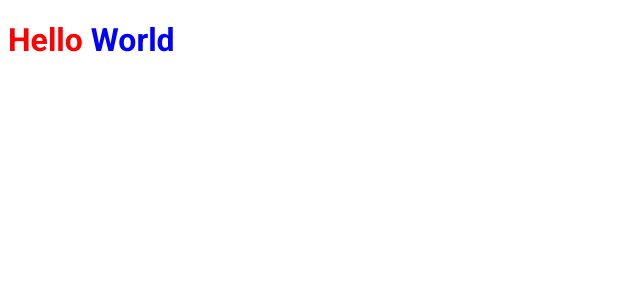
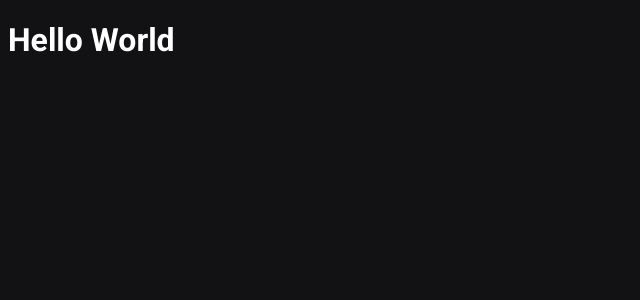
Before and after one commit to adelonmedeiros/ignite-ignews, a Next.js app: page / in a window 1280 px wide. Shown: the top 300 px of the page, without its empty margins (0-640 px from the left). Built offline with nearby package versions, Linux system fonts and the light colour scheme.

Commit message:
global styles complete

```diff
--- a/src/pages/_app.tsx
+++ b/src/pages/_app.tsx
@@ -1,4 +1,5 @@
 import {AppProps} from 'next/app';
+import '../styles/global.scss';
 
 function MyApp({ Component, pageProps }: AppProps) {
   return <Component {...pageProps} />
--- a/src/pages/index.tsx
+++ b/src/pages/index.tsx
@@ -1,6 +1,4 @@
 import Head from "next/head";
-
-import styles from "../styles/home.module.scss";
 
 export default function Home() {
   return (
@@ -8,8 +6,8 @@
       <Head>
         <title>Início | ig.news</title>
       </Head>
-      <h1 className={styles.title}>
-        Hello <span>World</span>
+      <h1>
+        Hello World
       </h1>
     </>
   );
--- /dev/null
+++ b/src/styles/global.scss
@@ -0,0 +1,47 @@
+// Reset
+* {
+    margin: o;
+    padding: 0;
+    box-sizing: border-box;
+}
+
+:root {
+    --white: #fff;
+
+    --gray-100: #e1e1e6;
+    --gray-300: #a8a8b3;
+    --gray-900: #121214;
+
+    --cyan-500: #61dafb;
+    --yellow-500: #eba417;
+}
+
+@media (max-width: 1080px) {
+    html {
+        font-size: 93.75%; // 15px
+    }
+}
+
+@media (max-width: 720px) {
+    html {
+        font-size: 87.5%; // 14px
+    }
+}
+
+body {
+background: var(--gray-900);
+color: var(--white);
+}
+
+body, input, textarea, select, button {
+    font: 400 1rem "Roboto", sans-serif;
+}
+
+button {
+    cursor: pointer;
+}
+
+a {
+    color: inherit;
+    text-decoration: none;
+}
--- a/src/styles/home.module.scss
+++ /dev/null
@@ -1,8 +0,0 @@
-.title {
-    color: red;
-    font-family: roboto;
-
-    span {
-        color: blue;
-    }
-}
```
